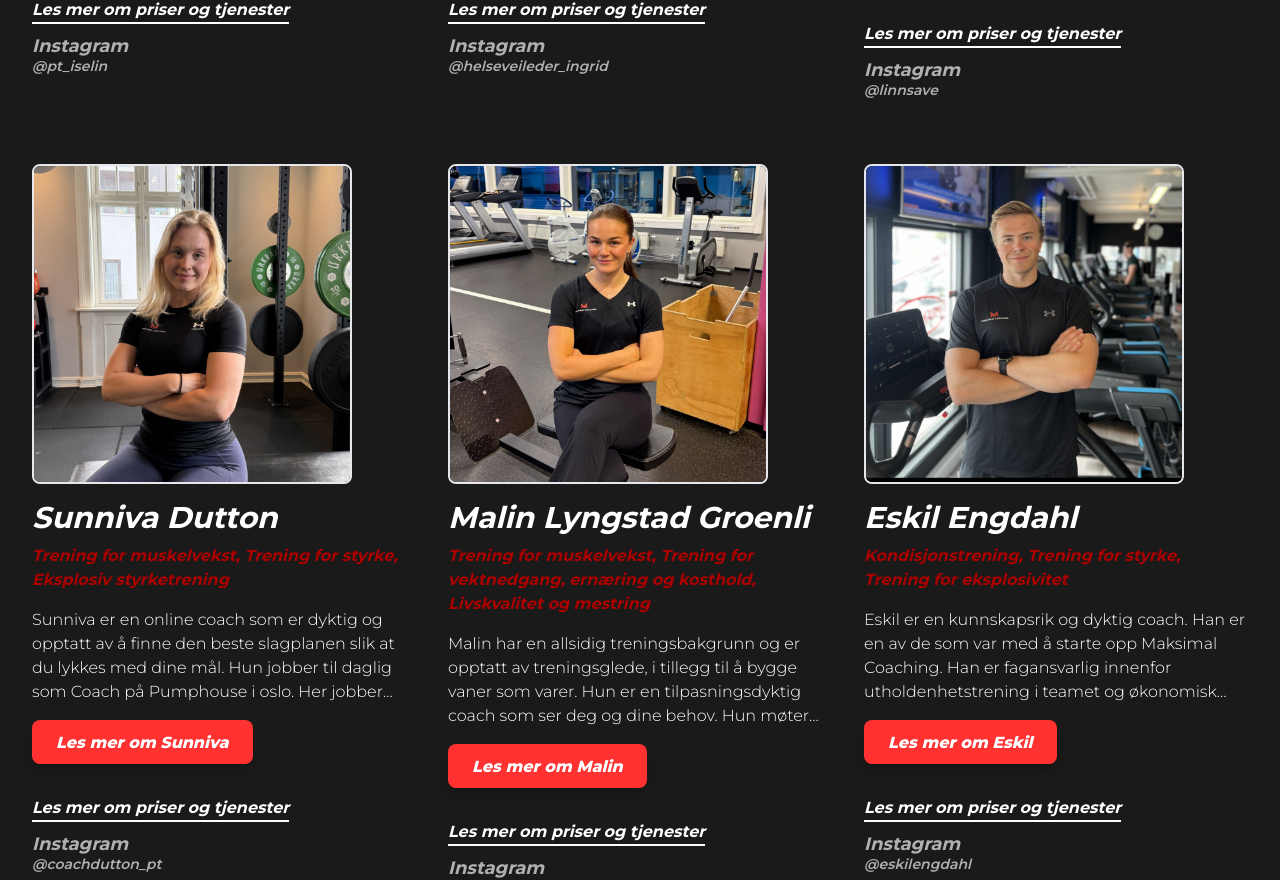
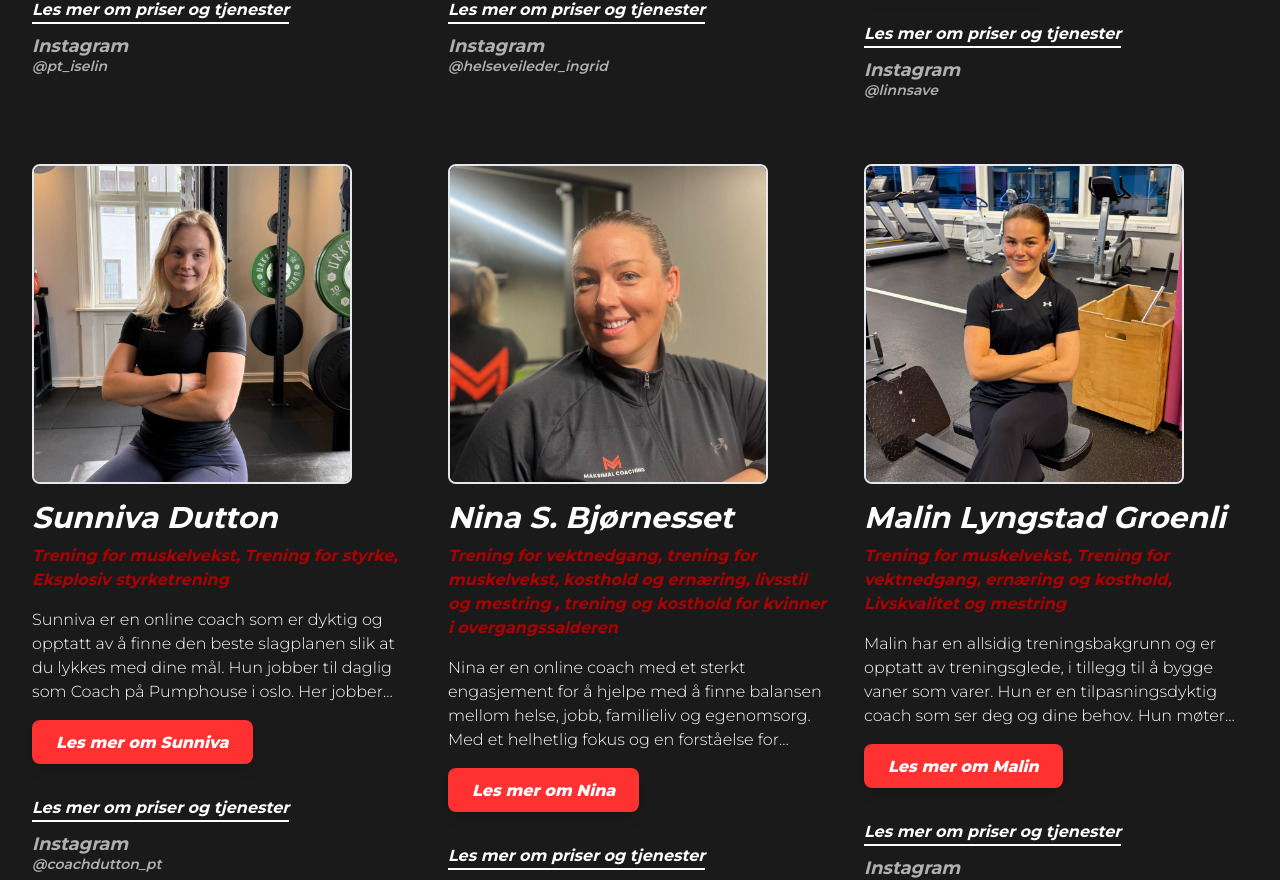
Before and after one commit to ekaspersen/maksimalcoaching, a Next.js app: page /team in a window 1280 px wide. Shown: the part 1808-2688 px from the top of the page. Built offline with nearby package versions, Linux system fonts and the light colour scheme.

Commit message:
added nina sb

```diff
--- a/app/data/coaches.js
+++ b/app/data/coaches.js
@@ -244,6 +244,41 @@ Sunniva er en coach som er veldig opptatt av det medmenneskelige samtidig som hu
   },
 
   {
+    id: "nina-sb",
+    name: "Nina S. Bjørnesset",
+    fname: "Nina",
+    image: "/nina-sb.jpg",
+    specialties:
+      "Trening for vektnedgang, trening for muskelvekst, kosthold og ernæring, livsstil og mestring , trening og kosthold for kvinner i overgangssalderen",
+    experiences: [
+      "Personlig trener – Active Education",
+      "Kostholdsveileder – Active Education",
+      "Meno Trainer – Meno business",
+    ],
+    about: `HVEM ER NINA?:
+        Nina er en online coach med et sterkt engasjement for å hjelpe med å finne balansen mellom helse, jobb, familieliv og egenomsorg. Med et helhetlig fokus og en forståelse for hvordan livet faktisk ser ut, skreddersyr hun trenings- og kostholdsplaner som passer inn i en travel hverdag – uten press, pekefingre eller dietter.
+
+        Som mamma i full jobb vet hun hvor krevende det kan være å sette seg selv først. Hun har selv møtt ulike utfordringer i livet som gjør at hun møter hver kunde med forståelse, omsorg og et ekte ønske om å bidra til varig endring – både fysisk og mentalt.
+
+HVORFOR VELGE NINA SOM COACH?:
+
+Nina brenner for å hjelpe andre til å føle seg sterke, trygge og i balanse – uansett utgangspunkt. Gjennom sitt arbeid ønsker hun å vise at det er mulig å ta vare på seg selv, uten å måtte være "perfekt".
+
+Hun har erfaring fra mange år med styrketrening og har tidligere spilt både håndball og fotball. Hun holder selv på med en livsstilsendring etter hun ble utbrent for noen år siden og vet hvor vanskelig det kan være å komme i gang med endringer og finne gode løsninger.
+
+Hos Nina handler trening og kosthold om mer enn bare kropp – det handler om hele mennesket.
+`,
+    shortBio:
+      "Nina er en online coach med et sterkt engasjement for å hjelpe med å finne balansen mellom helse, jobb, familieliv og egenomsorg. Med et helhetlig fokus og en forståelse for hvordan livet faktisk ser ut, skreddersyr hun trenings- og kostholdsplaner som passer inn i en travel hverdag – uten press, pekefingre eller dietter.",
+    email: "malin.groenli@maksimalcoaching.no",
+    instagram: "https://www.instagram.com/pt.coach.nina/",
+    instagramAt: "pt.coach.nina",
+    tjeneste1: "Kombinert oppfølging",
+    tjeneste2: "Treningsoppfølging",
+    tjeneste3: "Kostholdsoppfølging",
+  },
+
+  {
     id: "malin-groenli",
     name: "Malin Lyngstad Groenli",
     fname: "Malin",
```
Also changed, not shown: public/nina-sb.jpg (added).
